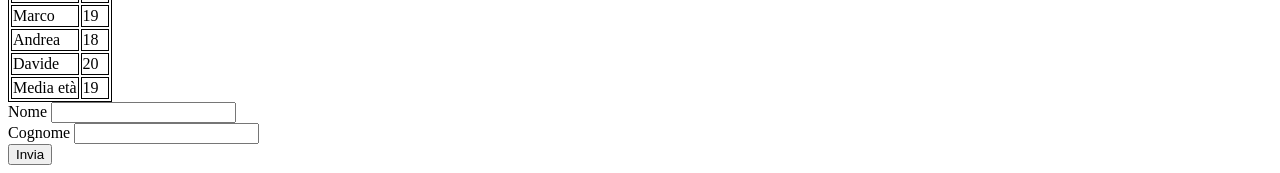
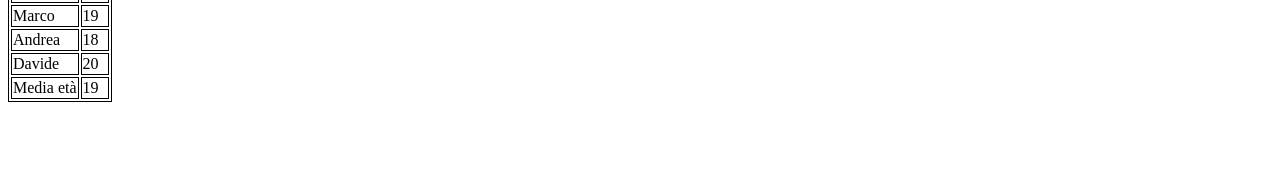
Before and after one commit to marcoozzzz05/MiaTech, a plain HTML site: page index.html in a window 1280 px wide. Shown: the part 868-1041 px from the top of the page. After the commit the page ends 978 px from the top, so only its background shows below. Drawn offline with Linux system fonts and the light colour scheme.

Commit message:
label e input tag

```diff
--- a/index.html
+++ b/index.html
@@ -99,19 +99,7 @@
     </tfoot>
   </table>
 
-  <form action="">
-    <div>
-      <label for="nome">Nome</label>
-      <input type="text" name="nome">
-    </div>
-    <div>
-      <label for="cognome">Cognome</label>
-      <input type="text" name="cognome">
-    </div>
-    <div>
-      <input type="submit" value="Invia">
-    </div>
-  </form>
+
 
 </body>
 
```
